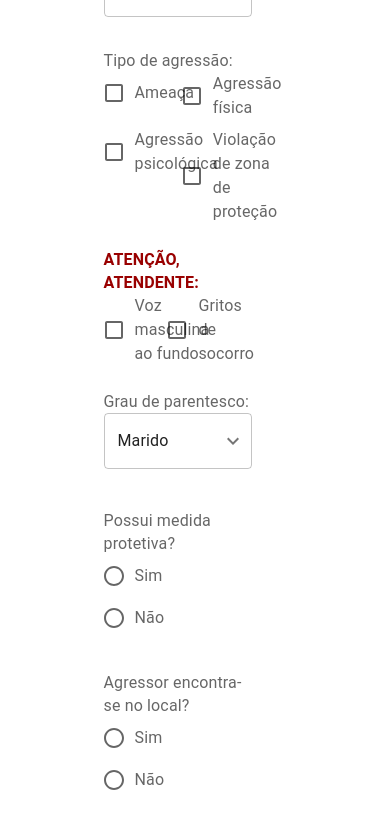
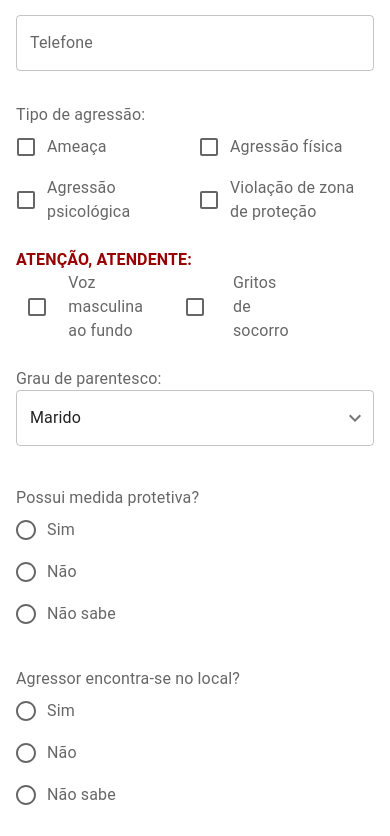
Before and after one commit to mpfarias/copom, a React (Vite) app: page / in a window 390 px wide. Shown: the part 940-1776 px from the top of the page. Built offline with nearby package versions, Linux system fonts and the light colour scheme.

Commit message:
Formulário Responsivo

```diff
--- a/src/App.jsx
+++ b/src/App.jsx
@@ -1,39 +1,36 @@
-
+import React from "react";
 import FormularioViolenciaDomestica from "./components/form/form";
 import Navbar from "./components/navbar/navbar";
 import Footer from "./components/footer/footer";
 import Menu from "./components/menu/menu";
-
-import { styled } from '@mui/material/styles'; // Corrigindo a importação
+import { styled } from '@mui/material/styles';
 import Box from '@mui/material/Box';
 import Paper from '@mui/material/Paper';
 import Grid from '@mui/material/Grid';
-
 import "./styles/styles.css";
 
-// Corrigindo o uso do styled do MUI
 const Item = styled(Paper)(({ theme }) => ({
   backgroundColor: theme.palette.mode === 'dark' ? '#1A2027' : '#fff',
   ...theme.typography.body2,
-  padding: theme.spacing(0),
+  padding: theme.spacing(2),
   color: theme.palette.text.secondary,
   boxShadow: 'none',
 }));
 
 function App() {
   return (
-    <Box sx={{ flexGrow: 1}} >
+    <Box sx={{ flexGrow: 1 }} >
       <Grid container spacing={3}>
-        <Grid item xs={12} >
+        <Grid item xs={12}>
           <Item><Navbar /></Item>
         </Grid>
-        <Grid item xs={3}>
+        <Grid item xs={12} md={3}>
           <Item><Menu /></Item>
         </Grid>
-        <Grid item xs={5}>
+        <Grid item xs={12} md={8}>
           <Item><FormularioViolenciaDomestica /></Item>
         </Grid>
-        <Grid item xs={4}>
+        <Grid item xs={12} md={1}>
           <Item></Item>
         </Grid>
         <Grid item xs={12}>
--- a/src/components/form/form.jsx
+++ b/src/components/form/form.jsx
@@ -76,9 +76,11 @@ export default function FormularioViolenciaDomestica() {
   useEffect(() => {
     const text = `Tipo de solicitante: ${solicitante === 'vitima' ? 'Vítima' : 'Denunciante'}
 
-A pessoa de nome ${nomeVitima}, residente em ${endereco}, ${regiaoAdministrativa}, ${referencia}, telefone: ${telefone} informa que ${solicitante === 'vitima' ? 'está sendo vítima de ' + agressao.join(', ') : 'está presenciando uma pessoa sofrendo ' + agressao.join(', ')} pelo(a) ${parentesco === '' ? outroParentesco : parentesco}, ${ferida === 'true' ? 'e que está ferida. Precisa de apoio CBMDF.' : 'porém, não está ferida.'}
-${medida === 'true' ? 'Possui medida protetiva' : 'Não possui medida protetiva'} contra o agressor.
-O agressor${agressorNoLocal === 'true' ? ' ' : ' não '}encontra-se no local${armado === 'true' ? ', e está armado, equipe agir com cautela' : '.'}
+A pessoa de nome ${nomeVitima}, residente em ${endereco}, ${regiaoAdministrativa}, ${referencia}, telefone: ${telefone} informa que ${solicitante === 'vitima' ? 'está sendo vítima de ' + agressao.join(', ') : 'está presenciando uma pessoa sofrendo ' + agressao.join(', ')} pelo(a) ${parentesco === '' ? outroParentesco : parentesco}, ${ferida === 'null' ? 'e que não sabe se está ferida.' : ferida === 'true' ? 'e que está ferida. Precisa de apoio CBMDF.' : 'porém, não está ferida.'}
+${medida === 'null' ? 'Não sabe se possui medida' : medida === 'true' ? 'Possui medida protetiva' :
+ 'Não possui medida protetiva'} contra o agressor.
+${agressorNoLocal === 'null' ? 'Não sabe informar se o' : 'O'} agressor${agressorNoLocal === 'true' || agressorNoLocal === 'null' ? ' ' :
+ ' não '}encontra-se no local${armado === 'null' ? ', e não sabe se está armado.' : armado === 'true' ? ', e está armado, equipe agir com cautela.' : '.'}
 ${gritos.length > 0 ? 'É possível ouvir ' + gritos.join(', ') : ''}
 ${criancas === 'true' ? 'Há crianças no local' : ''}
 `;
@@ -127,7 +129,7 @@ ${criancas === 'true' ? 'Há crianças no local' : ''}
       <Box>
         <Grid container spacing={3}> {/* Adicionando um container Grid */}
           <Grid item xs={12}> {/* Usando Grid item para cada seção do formulário */}
-          <FormLabel sx={{
+          <FormLabel style={{
             fontWeight:'bold',
             fontSize: 30,
             }} id="demo-controlled-radio-buttons-group">Formulário de Violência Doméstica</FormLabel>
@@ -225,6 +227,7 @@ ${criancas === 'true' ? 'Há crianças no local' : ''}
                       <Checkbox
                         checked={agressao.includes(option)}
                         onChange={(e) => handleCheckboxChange('agressao', option)}
+                        sx={{ fontSize: '1.5vw !important' }}
                       />
                     }
                     label={option.charAt(0).toUpperCase() + option.slice(1)}
@@ -303,6 +306,7 @@ ${criancas === 'true' ? 'Há crianças no local' : ''}
             >
               <FormControlLabel value="true" control={<Radio />} label="Sim" />
               <FormControlLabel value="false" control={<Radio />} label="Não" />
+              <FormControlLabel value="null" control={<Radio />} label="Não sabe" />
             </RadioGroup>
             <FormLabel id="demo-controlled-radio-buttons-group">Agressor encontra-se no local?</FormLabel>
             <RadioGroup
@@ -314,6 +318,7 @@ ${criancas === 'true' ? 'Há crianças no local' : ''}
             >
               <FormControlLabel value="true" control={<Radio />} label="Sim" />
               <FormControlLabel value="false" control={<Radio />} label="Não" />
+              <FormControlLabel value="null" control={<Radio />} label="Não sabe" />
             </RadioGroup>
             <FormLabel id="demo-controlled-radio-buttons-group">Está armado com arma de fogo/faca?</FormLabel>
             <RadioGroup
@@ -325,6 +330,7 @@ ${criancas === 'true' ? 'Há crianças no local' : ''}
             >
               <FormControlLabel value="true" control={<Radio />} label="Sim" />
               <FormControlLabel value="false" control={<Radio />} label="Não" />
+              <FormControlLabel value="null" control={<Radio />} label="Não sabe" />
             </RadioGroup>
 
             <FormLabel id="demo-controlled-radio-buttons-group">A vítima está ferida?</FormLabel>
@@ -337,6 +343,7 @@ ${criancas === 'true' ? 'Há crianças no local' : ''}
             >
               <FormControlLabel value="true" control={<Radio />} label="Sim" />
               <FormControlLabel value="false" control={<Radio />} label="Não" />
+              <FormControlLabel value="null" control={<Radio />} label="Não sabe" />
             </RadioGroup>
 
             <FormLabel id="demo-controlled-radio-buttons-group">Criança envolvida?</FormLabel>
--- a/src/components/navbar/navbar.jsx
+++ b/src/components/navbar/navbar.jsx
@@ -1,4 +1,6 @@
+import React from 'react';
 import { Box } from '@mui/material';
+
 
 const Navbar = () => {
     return (
```
